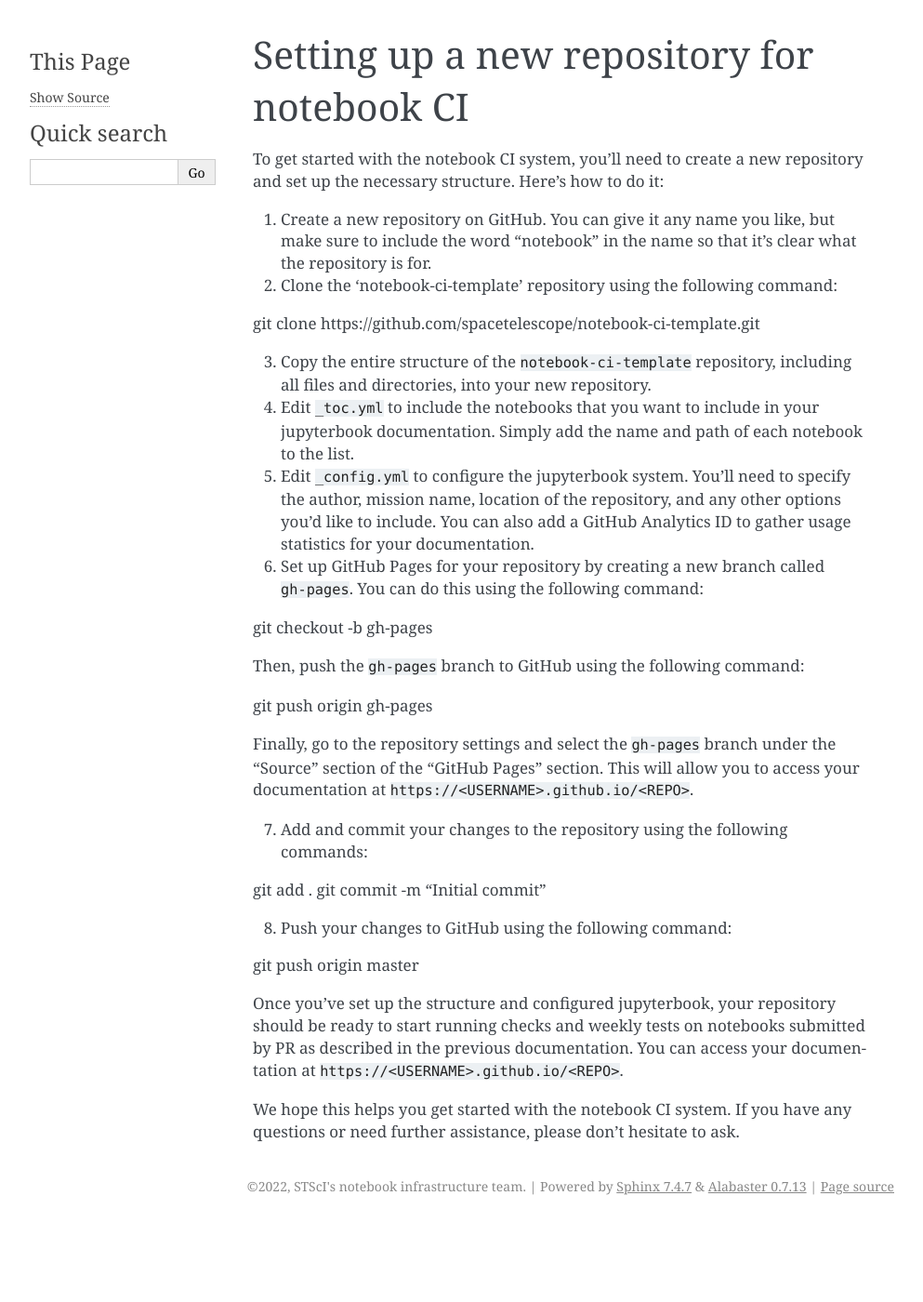
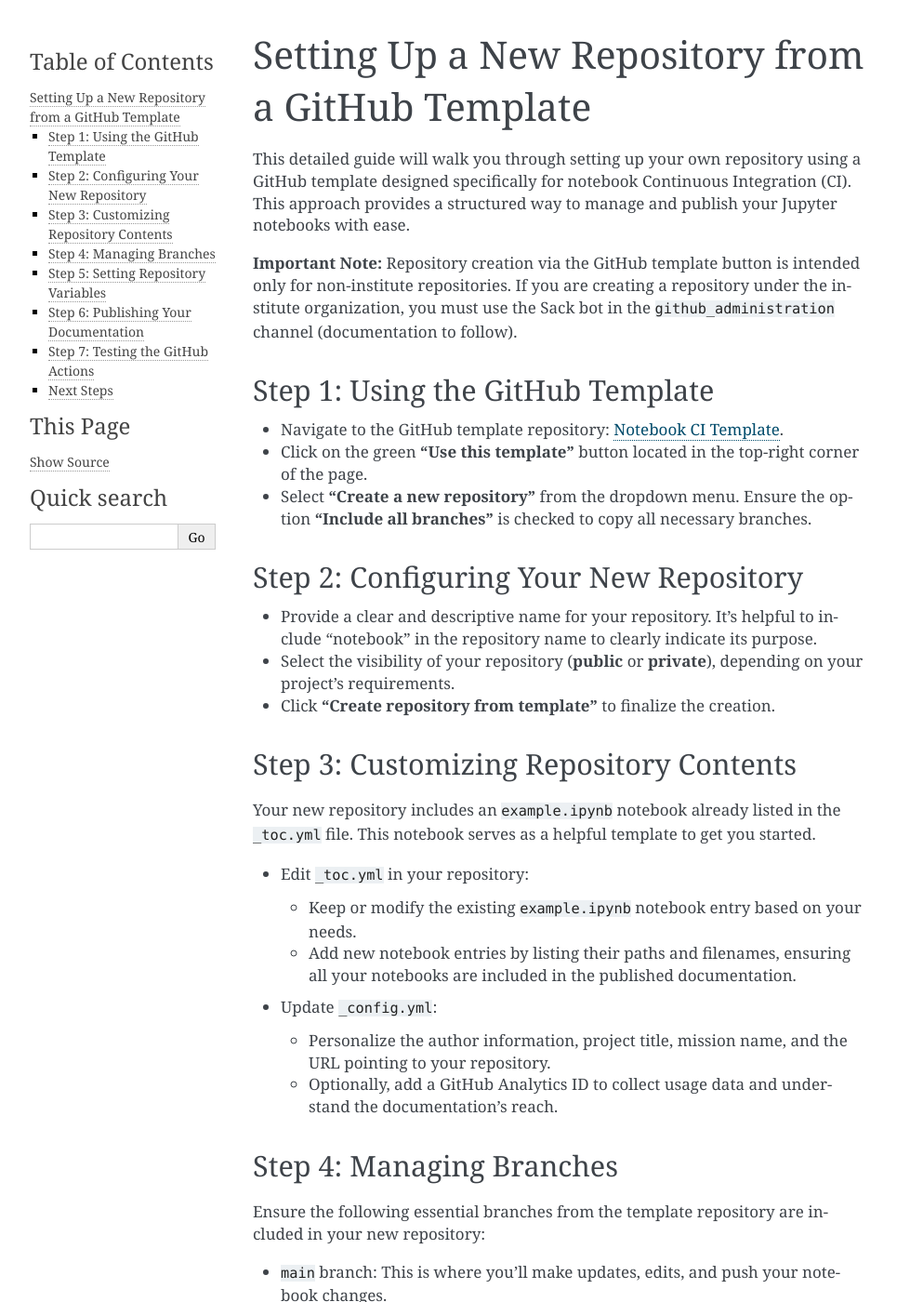
Before and after one commit to spacetelescope/notebook-infrastructure, a Sphinx documentation site: the page built from docs/creating_a_repo.md, in a window 1280 px wide and 1400 px high. Shown: the whole window at 93% size, without its empty margins (148-1141 px from the left). Built offline with Sphinx 7.4.7, drawn with Linux system fonts in a browser that asks for light colours; pages that are not in the unit, such as notebooks, are missing from menus; some of the changed text lies outside the part shown.

Commit message:
Update creating_a_repo.md

```diff
--- a/docs/creating_a_repo.md
+++ b/docs/creating_a_repo.md
@@ -1,39 +1,68 @@
-## Setting up a new repository for notebook CI
+# Setting Up a New Repository from a GitHub Template
 
-To get started with the notebook CI system, you'll need to create a new repository and set up the necessary structure. Here's how to do it:
+This detailed guide will walk you through setting up your own repository using a GitHub template designed specifically for notebook Continuous Integration (CI). This approach provides a structured way to manage and publish your Jupyter notebooks with ease.
 
-1. Create a new repository on GitHub. You can give it any name you like, but make sure to include the word "notebook" in the name so that it's clear what the repository is for.
+**Important Note:** Repository creation via the GitHub template button is intended only for non-institute repositories. If you are creating a repository under the institute organization, you must use the Sack bot in the `github_administration` channel (documentation to follow).
 
-2. Clone the 'notebook-ci-template' repository using the following command:
+## Step 1: Using the GitHub Template
 
-git clone https://github.com/spacetelescope/notebook-ci-template.git
+- Navigate to the GitHub template repository: [Notebook CI Template](https://github.com/spacetelescope/notebook-ci-template).
+- Click on the green **"Use this template"** button located in the top-right corner of the page.
+- Select **"Create a new repository"** from the dropdown menu. Ensure the option **"Include all branches"** is checked to copy all necessary branches.
 
-3. Copy the entire structure of the `notebook-ci-template` repository, including all files and directories, into your new repository.
+## Step 2: Configuring Your New Repository
 
-4. Edit `_toc.yml` to include the notebooks that you want to include in your jupyterbook documentation. Simply add the name and path of each notebook to the list.
+- Provide a clear and descriptive name for your repository. It’s helpful to include "notebook" in the repository name to clearly indicate its purpose.
+- Select the visibility of your repository (**public** or **private**), depending on your project's requirements.
+- Click **"Create repository from template"** to finalize the creation.
 
-5. Edit `_config.yml` to configure the jupyterbook system. You'll need to specify the author, mission name, location of the repository, and any other options you'd like to include. You can also add a GitHub Analytics ID to gather usage statistics for your documentation.
+## Step 3: Customizing Repository Contents
 
-6. Set up GitHub Pages for your repository by creating a new branch called `gh-pages`. You can do this using the following command:
+Your new repository includes an `example.ipynb` notebook already listed in the `_toc.yml` file. This notebook serves as a helpful template to get you started.
 
-git checkout -b gh-pages
+- Edit `_toc.yml` in your repository:
+  - Keep or modify the existing `example.ipynb` notebook entry based on your needs.
+  - Add new notebook entries by listing their paths and filenames, ensuring all your notebooks are included in the published documentation.
 
-Then, push the `gh-pages` branch to GitHub using the following command:
+- Update `_config.yml`:
+  - Personalize the author information, project title, mission name, and the URL pointing to your repository.
+  - Optionally, add a GitHub Analytics ID to collect usage data and understand the documentation’s reach.
 
-git push origin gh-pages
+## Step 4: Managing Branches
 
+Ensure the following essential branches from the template repository are included in your new repository:
 
-Finally, go to the repository settings and select the `gh-pages` branch under the "Source" section of the "GitHub Pages" section. This will allow you to access your documentation at `https://<USERNAME>.github.io/<REPO>`.
+- `main` branch: This is where you'll make updates, edits, and push your notebook changes.
+- `gh-pages` branch: Used by GitHub Pages to host your published documentation.
+- `gh-storage` branch: Required for storing executed notebooks. This branch is used in generating notebook HTML and serves as a baseline for scheduled validation checks.
 
-7. Add and commit your changes to the repository using the following commands:
+## Step 5: Setting Repository Variables
 
-git add .
-git commit -m "Initial commit"
+Your repository requires a GitHub Actions variable for Python version management:
 
-8. Push your changes to GitHub using the following command:
+- Manually set a repository-level Actions variable named `PYTHON_VERSION`:
+  - Navigate to your repository on GitHub.
+  - Go to **Settings > Secrets and variables > Actions**.
+  - Click on **New repository variable**.
+  - Enter `PYTHON_VERSION` as the variable name and `3.11` (or your desired Python version) as the value.
+  - Click **"Add variable"**.
 
-git push origin master
+## Step 6: Publishing Your Documentation
 
-Once you've set up the structure and configured jupyterbook, your repository should be ready to start running checks and weekly tests on notebooks submitted by PR as described in the previous documentation. You can access your documentation at `https://<USERNAME>.github.io/<REPO>`.
+- Enable GitHub Pages to publish your documentation:
+  - Navigate to your repository settings (**Settings > Pages**).
+  - Select the `gh-pages` branch as the publishing source.
+  - Click **"Save"** to confirm the changes.
 
-We hope this helps you get started with the notebook CI system. If you have any questions or need further assistance, please don't hesitate to ask.
+## Step 7: Testing the GitHub Actions
+
+Ensure the CI system is working correctly by testing the actions:
+
+- Make a small modification to the existing `example.ipynb` notebook.
+- Commit the changes and submit a pull request (PR) to your repository.
+- After creating the PR, GitHub Actions should automatically start running checks.
+- Verify the "Checks" tab within your PR to confirm actions for notebook validation, execution, and security are running successfully.
+
+## Next Steps
+
+Your repository setup is complete. Regularly update your notebooks and push the changes to your repository; the notebook CI system will automatically test and publish updates to your documentation, providing a seamless and efficient workflow.
```
